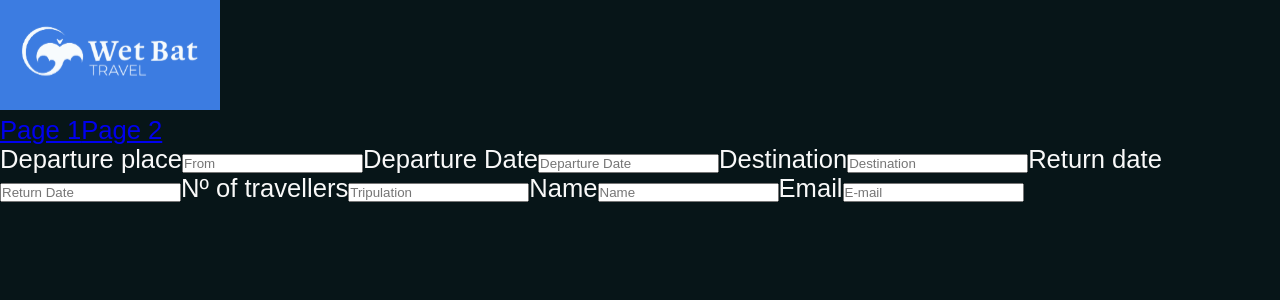
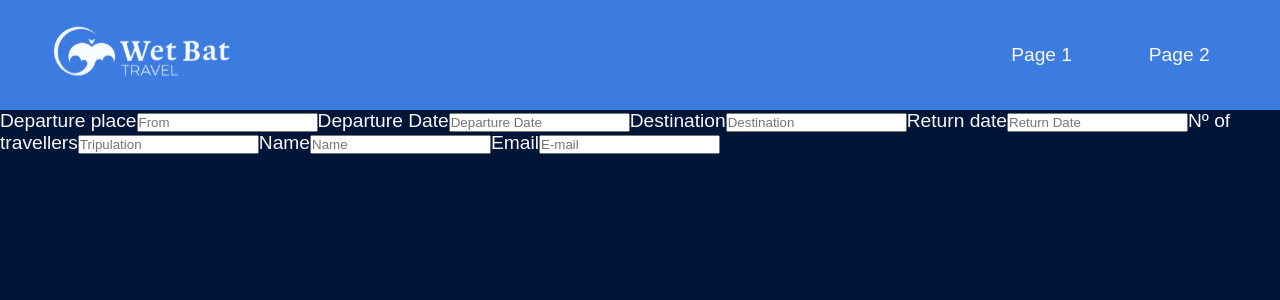
Before and after one commit to viniciusrma/wetbat, a React (Vite) app: page / in a window 1280 px wide. Shown: the top 300 px of the page. Built offline with nearby package versions, Linux system fonts and the light colour scheme.

Commit message:
simplify themming and styling header

```diff
--- a/index.html
+++ b/index.html
@@ -2,9 +2,9 @@
 <html lang="en">
   <head>
     <meta charset="UTF-8" />
-    <link rel="icon" type="image/svg+xml" href="/src/favicon.svg" />
+    <link rel="icon" type="image/svg+xml" href="/public/favicon.svg" />
     <meta name="viewport" content="width=device-width, initial-scale=1.0" />
-    <title>Vite App</title>
+    <title>Wet Bat Travel</title>
   </head>
   <body>
     <div id="root"></div>
--- /dev/null
+++ b/src/App.css
@@ -0,0 +1,17 @@
+#root {
+  margin: 0 auto;
+}
+
+* {
+  box-sizing: border-box;
+  margin: 0;
+  padding: 0rem;
+}
+
+body {
+  font-family: Space Grotesk, sans-serif;
+  font-size: 1.2rem;
+  background: #001537;
+  color: #f9f9f9;
+  cursor: default;
+}
--- a/src/App.tsx
+++ b/src/App.tsx
@@ -1,12 +1,12 @@
 import { AppRoutes } from "./Routes";
-import Theme from "../src/styles/theme";
+import Header from "./components/Header/Header";
+import './App.css'
 
 function App() {
   return (
-    <>
-      <Theme />
+    <div className="App">
       <AppRoutes />
-    </>
+    </div>
   );
 }
 
--- a/src/components/Header/Header.tsx
+++ b/src/components/Header/Header.tsx
@@ -1,14 +1,15 @@
 import logo from "../../../public/logo.svg";
+import { HeaderWrapper } from "./Style";
 
 function Header() {
   return (
-    <header>
+    <HeaderWrapper>
       <img src={logo} alt="wetbat logo" />
-      <div className="navbar">
-        <a href="#">Page 1</a>
-        <a href="#">Page 2</a>
+      <div>
+        <a className="nav-btn" href="#">Page 1</a>
+        <a className="nav-btn" href="#">Page 2</a>
       </div>
-    </header>
+    </HeaderWrapper>
   );
 }
 
--- /dev/null
+++ b/src/components/Header/Style.tsx
@@ -0,0 +1,22 @@
+import styled from "styled-components";
+
+export const HeaderWrapper = styled.section`
+  display: flex;
+  justify-content: space-between;
+  align-items: center;
+  background: #3C7CE1;
+  padding: 0 2rem;
+
+  .nav-btn {
+    margin: 0.8rem 1.6rem;
+    padding: 0.8rem;
+    text-decoration: none;
+    color: #f9f9f9;
+    border-radius: 8px;
+  }
+
+  .nav-btn:hover {
+    background: #215BB6;
+  }
+
+`;
--- a/src/styles/global.tsx
+++ /dev/null
@@ -1,19 +0,0 @@
-import { createGlobalStyle } from "styled-components";
-
-const GlobalStyles = createGlobalStyle`
-  * {
-    box-sizing: border-box;
-    margin: 0;
-    padding: 0rem;
-  }
-
-  body {
-    font-family: ${(props) => props.theme.fonts.main};
-    font-size: 1.6rem;
-    background: ${(props) => props.theme.colors.background1};
-    color: ${(props) => props.theme.colors.color};
-    cursor: default;
-  }
-`;
-
-export default GlobalStyles;
--- a/src/styles/theme.tsx
+++ /dev/null
@@ -1,13 +0,0 @@
-import { ThemeProvider } from "styled-components";
-import theme from "../themes/default";
-import GlobalStyles from "./global";
-
-export function Theme({}) {
-  return (
-    <ThemeProvider theme={theme}>
-      <GlobalStyles />
-    </ThemeProvider>
-  );
-}
-
-export default Theme;
--- a/src/themes/default.tsx
+++ /dev/null
@@ -1,23 +0,0 @@
-export default {
-  // Temp fonts
-  fonts: {
-    title: "Space Grotesk, sans-serif",
-    main: "Space Grotesk, sans-serif",
-  },
-  // Colors for layout
-  colors: {
-    primary1: "#4666D5",
-    background1: "#071518",
-    accent1: "hsl(34.9,98.6%,72.9%)",
-    button: "hsl(205.1,100%,36.1%)",
-    background2: "#0E1C22",
-    color: "#F9F9F9",
-  },
-  // Breakpoints for responsive design
-  breakpoints: {
-    sm: "screen and (max-width: 640px)",
-    md: "screen and (max-width: 768px)",
-    lg: "screen and (max-width: 1024px)",
-    xl: "screen and (max-width: 1280px)",
-  },
-};
```
Also changed, not shown: src/styles/styled.d.ts (deleted, +0 -8 lines), public/favicon.svg (added).
